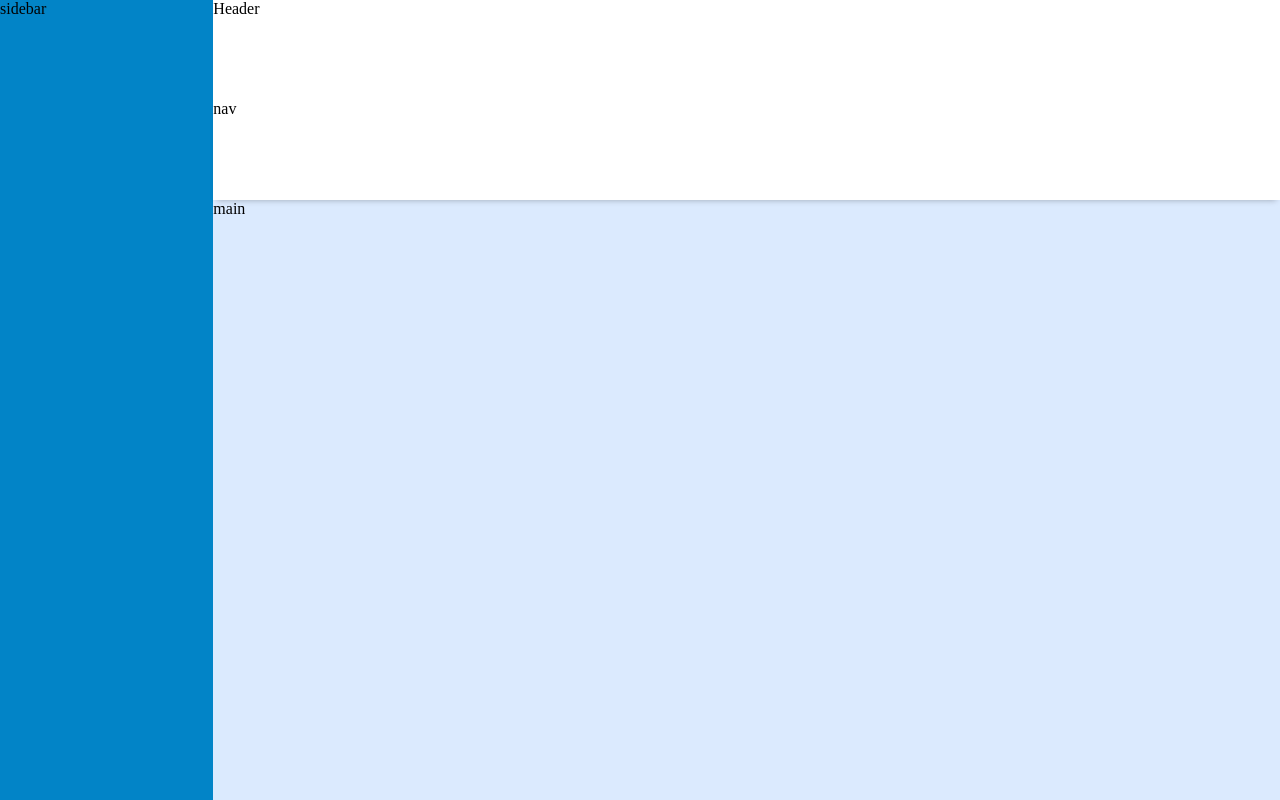
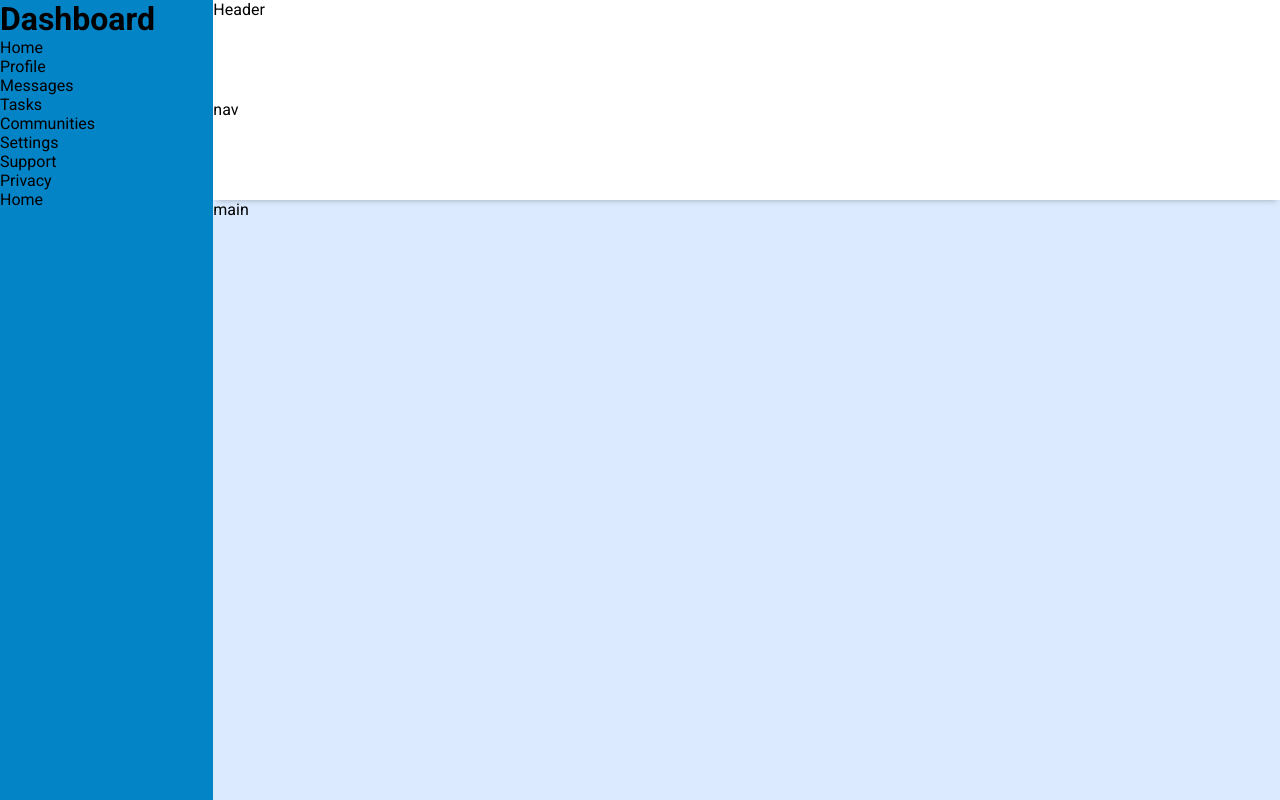
Before and after one commit to Kili196/Admin-Dashboard, a plain HTML site: page index.html in a window 1280 px wide. Drawn offline with Linux system fonts and the light colour scheme.

Commit message:
added sidebar-content

```diff
--- a/index.html
+++ b/index.html
@@ -15,7 +15,24 @@
       <header class="header">Header</header>
       <nav class="nav">nav</nav>
       <main class="main">main</main>
-      <div class="sidebar">sidebar</div>
+      <div class="sidebar">
+        <div class="sidebar-container">
+          <h1>Dashboard</h1>
+          <ul>
+            <li>Home</li>
+            <li>Profile</li>
+            <li>Messages</li>
+            <li>Tasks</li>
+            <li>Communities</li>
+          </ul>
+          <ul>
+            <li>Settings</li>
+            <li>Support</li>
+            <li>Privacy</li>
+            <li>Home</li>
+          </ul>
+        </div>
+      </div>
     </div>
   </body>
 </html>
--- a/style.css
+++ b/style.css
@@ -1,6 +1,9 @@
+@import url("https://fonts.googleapis.com/css2?family=Roboto:ital,wght@0,100;0,300;0,400;0,500;0,700;0,900;1,100;1,300;1,400;1,500;1,700;1,900&display=swap");
+
 * {
   padding: 0;
   margin: 0;
+  font-family: "Roboto", sans-serif;
 }
 
 :root {
```
